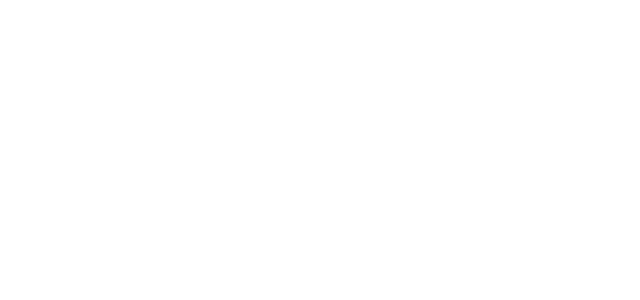
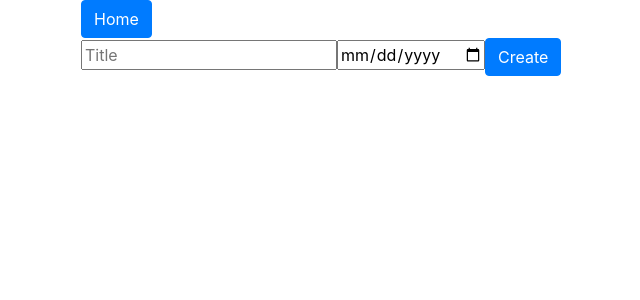
Before and after one commit to cmangelo/bullet-journal, an Angular app: page /habitEntry in a window 1280 px wide. Before the commit this address led to /. Shown: the top 300 px of the page, without its empty margins (4-644 px from the left). Built offline with nearby package versions, Linux system fonts and the light colour scheme.

Commit message:
Create habitentry component

```diff
--- a/src/app/app.module.ts
+++ b/src/app/app.module.ts
@@ -1,5 +1,6 @@
 import { BrowserModule } from '@angular/platform-browser';
 import { NgModule } from '@angular/core';
+import { FormsModule } from '@angular/forms';
 
 import { AppRoutingModule } from './app-routing.module';
 import { AppComponent } from './app.component';
@@ -12,6 +13,7 @@
   ],
   imports: [
     BrowserModule,
+    FormsModule,
     AppRoutingModule,
     JournalModule,
     HabitEntryModule
--- a/src/app/habit-entry/habit-entry-routing.module.ts
+++ b/src/app/habit-entry/habit-entry-routing.module.ts
@@ -1,7 +1,12 @@
 import { NgModule } from '@angular/core';
 import { Routes, RouterModule } from '@angular/router';
+import { HabitEntryComponent } from './habit-entry/habit-entry.component';
 
-const routes: Routes = [];
+const routes: Routes = [{
+    path: 'habitEntry',
+    component: HabitEntryComponent
+  }
+];
 
 @NgModule({
   imports: [RouterModule.forChild(routes)],
--- a/src/app/habit-entry/habit-entry.module.ts
+++ b/src/app/habit-entry/habit-entry.module.ts
@@ -1,5 +1,6 @@
 import { NgModule } from '@angular/core';
 import { CommonModule } from '@angular/common';
+import { FormsModule } from '@angular/forms';
 
 import { HabitEntryRoutingModule } from './habit-entry-routing.module';
 import { HabitEntryComponent } from './habit-entry/habit-entry.component';
@@ -8,6 +9,7 @@
   declarations: [HabitEntryComponent],
   imports: [
     CommonModule,
+    FormsModule,
     HabitEntryRoutingModule
   ]
 })
--- a/src/app/habit-entry/habit-entry/habit-entry.component.html
+++ b/src/app/habit-entry/habit-entry/habit-entry.component.html
@@ -1,3 +1,9 @@
-<p>
-  habit-entry works!
-</p>
+<button class="btn btn-primary" [routerLink]="'/'">Home</button>
+<form name="habitForm">
+  <input type="text" placeholder="Title" [(ngModel)]="name" name="name">
+  <input type="date" name="date" id="date" [(ngModel)]="start">
+  <!-- <select name="" id="" name="freq">
+    <option *ngFor="let type of Object.keys(frequencyTypes)" [(ngModel)]="frequencyType">{{type}}</option>
+  </select> -->
+  <button class="btn btn-primary" (click)="createHabit()">Create</button>
+</form>
--- a/src/app/habit-entry/habit-entry/habit-entry.component.ts
+++ b/src/app/habit-entry/habit-entry/habit-entry.component.ts
@@ -1,4 +1,7 @@
 import { Component, OnInit } from '@angular/core';
+import { FrequencyType } from 'src/app/shared/enums/frequency-type.enum';
+import { JournalService } from 'src/app/journal/journal.service';
+import { Habit } from 'src/app/shared/models/habit.interface';
 
 @Component({
   selector: 'app-habit-entry',
@@ -6,10 +9,21 @@
   styleUrls: ['./habit-entry.component.less']
 })
 export class HabitEntryComponent implements OnInit {
+  name: string;
+  frequencyTypes = FrequencyType;
+  start: Date;
+  frequencyType: FrequencyType;
 
-  constructor() { }
+  constructor(private service: JournalService) { }
 
   ngOnInit() {
+
+  }
+
+  createHabit() {
+    const habit = <Habit> { name: this.name, frequency: FrequencyType.Daily, start: this.start}
+
+    this.service.createHabit(habit);
   }
 
 }
--- a/src/app/journal/journal.service.ts
+++ b/src/app/journal/journal.service.ts
@@ -1,13 +1,26 @@
 import { Injectable } from '@angular/core';
 import { Habit } from '../shared/models/habit.interface';
 import { FrequencyType } from '../shared/enums/frequency-type.enum';
+import { Observable, of } from 'rxjs';
 
 @Injectable({
   providedIn: 'root'
 })
 export class JournalService {
+  journal: Array<Habit>;
+  constructor() {
+    this.journal = this.getJournal();
+  }
 
-  constructor() { }
+  getJournalObs(): Observable<Array<Habit>> {
+    return of(this.journal);
+  }
+
+  createHabit(habit: Habit): void {
+    habit.completions = this.getCompletions();
+    this.journal.push(habit);
+    console.log(this.journal)
+  }
 
   getJournal(): Array<Habit> {
     return new Array(
```
